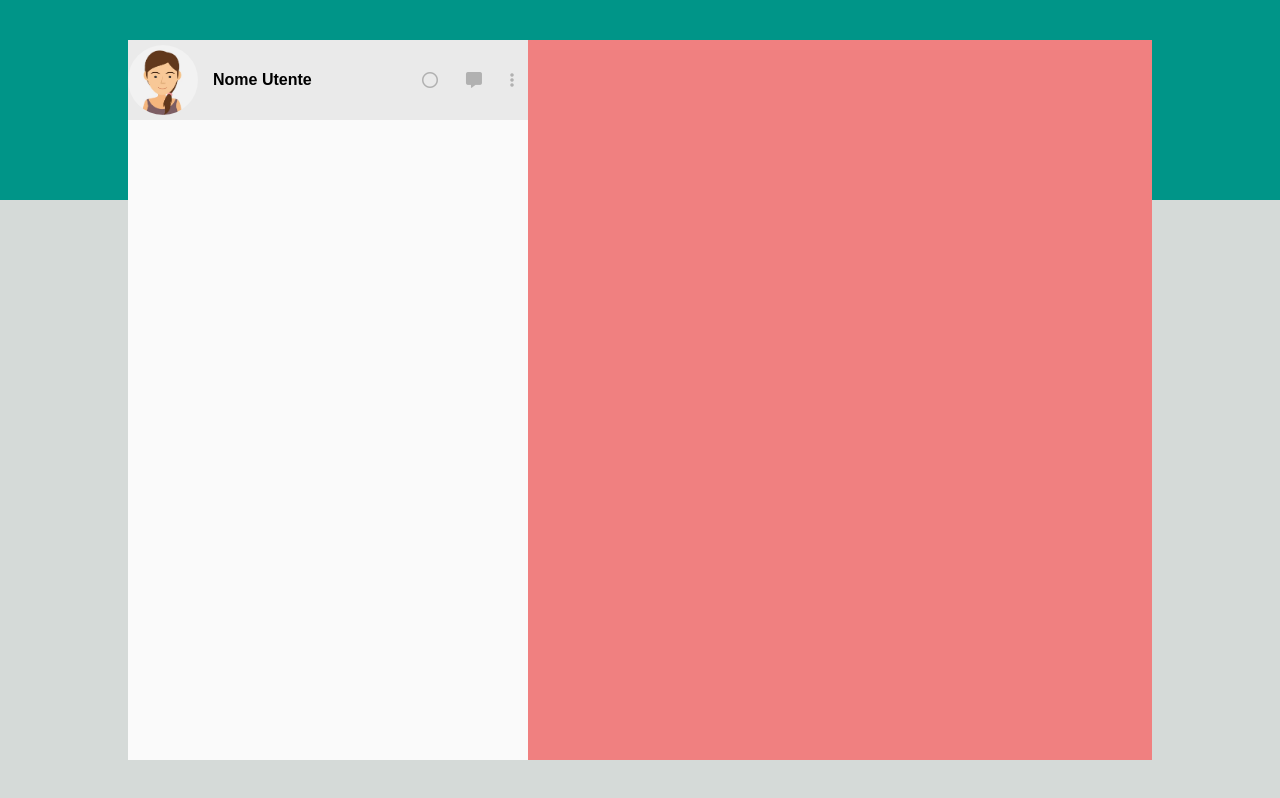
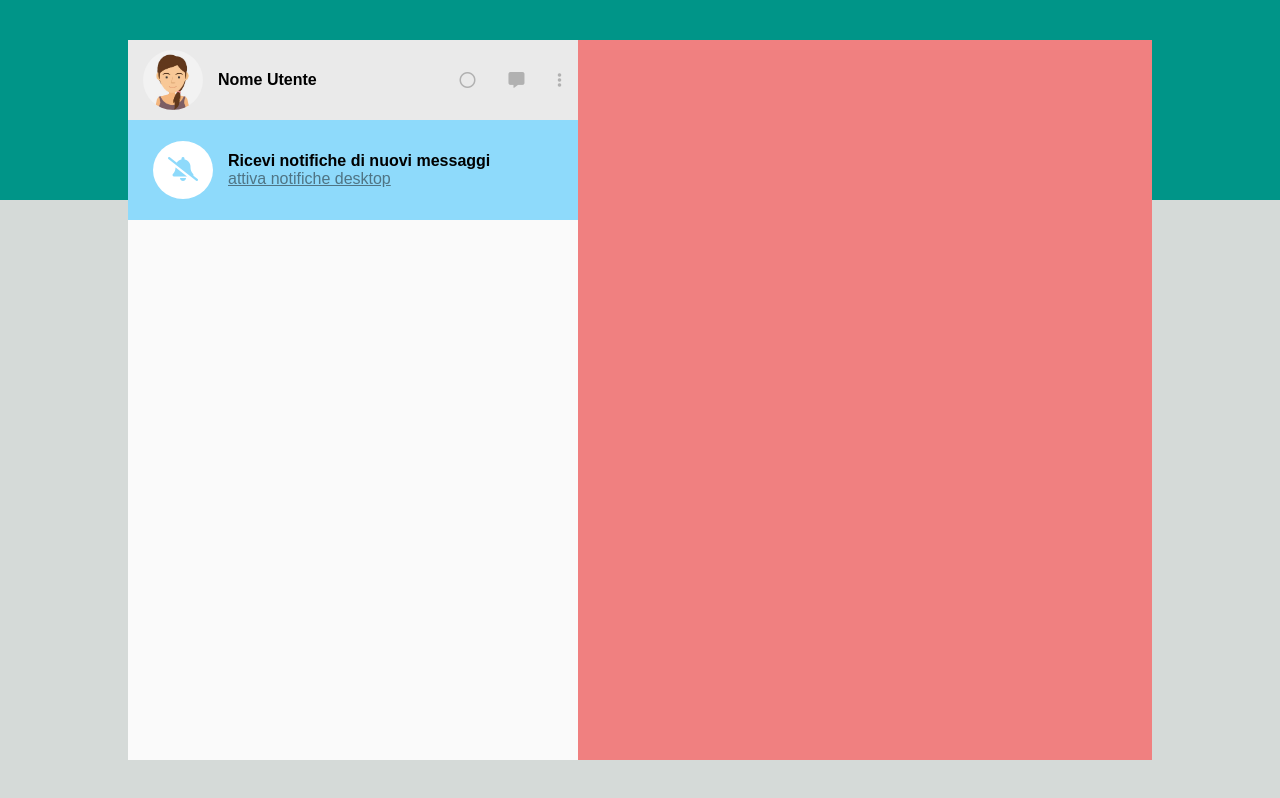
Before and after one commit to Albaer33/vue-boolzapp, a plain HTML site: page milestone 1/index.html in a window 1280 px wide. Drawn offline with nearby package versions, Linux system fonts and the light colour scheme.

Commit message:
notifications section end

```diff
--- a/milestone 1/css/style.css
+++ b/milestone 1/css/style.css
@@ -54,7 +54,8 @@ img {
 .col-left {
     display: flex;
     flex-direction: column;
-    width: 400px;
+    height: 100%;
+    width: 450px;
     background-color: #fafafa;
 }
 /* profile section */
@@ -71,9 +72,9 @@ img {
     align-items: center;
 }
 .user-pic {
-    height: 70px;
-    width: 70px;
-    margin-right: 15px;
+    height: 60px;
+    width: 60px;
+    margin: 0 15px;
 }
 .user-option {
     color: #b1b1b1;
@@ -84,13 +85,34 @@ img {
 }
 /* notifications section */
 .notifications {
+    width: 100%;
+    height: 100px;
+    padding: 10px;
+    display: flex;
+    justify-content: flex-start;
+    align-items: center;
     background-color: #8edafb;
+}
+.bell-icon {
+    font-size: 24px;
+    color: #8edafb;
+    background-color: white;
+    padding: 15px;
+    margin: 15px;
+    border-radius: 50%;
+}
+.bold {
+    font-weight: bold;
+}
+.underline {
+    color: #4f7484;
+    text-decoration: underline;
 }
 /* search bar section */
 /* chat list section */
 /* RIGHT COL */
 .col-right {
-    width: calc(100% - 400px);
+    width: calc(100% - 450px);
     min-width: 300px;
     background-color: lightcoral;
 }
--- a/milestone 1/index.html
+++ b/milestone 1/index.html
@@ -38,7 +38,13 @@
 
                         <!-- notifications section -->
                         <section class="notifications">
-
+                            <div class="bell-icon">
+                                <i class="fas fa-bell-slash"></i>
+                            </div>
+                            <div>
+                                <div class="bold">Ricevi notifiche di nuovi messaggi</div>
+                                <div class="underline">attiva notifiche desktop</div>
+                            </div>
                         </section>
 
                         <!-- search bar section -->
```
